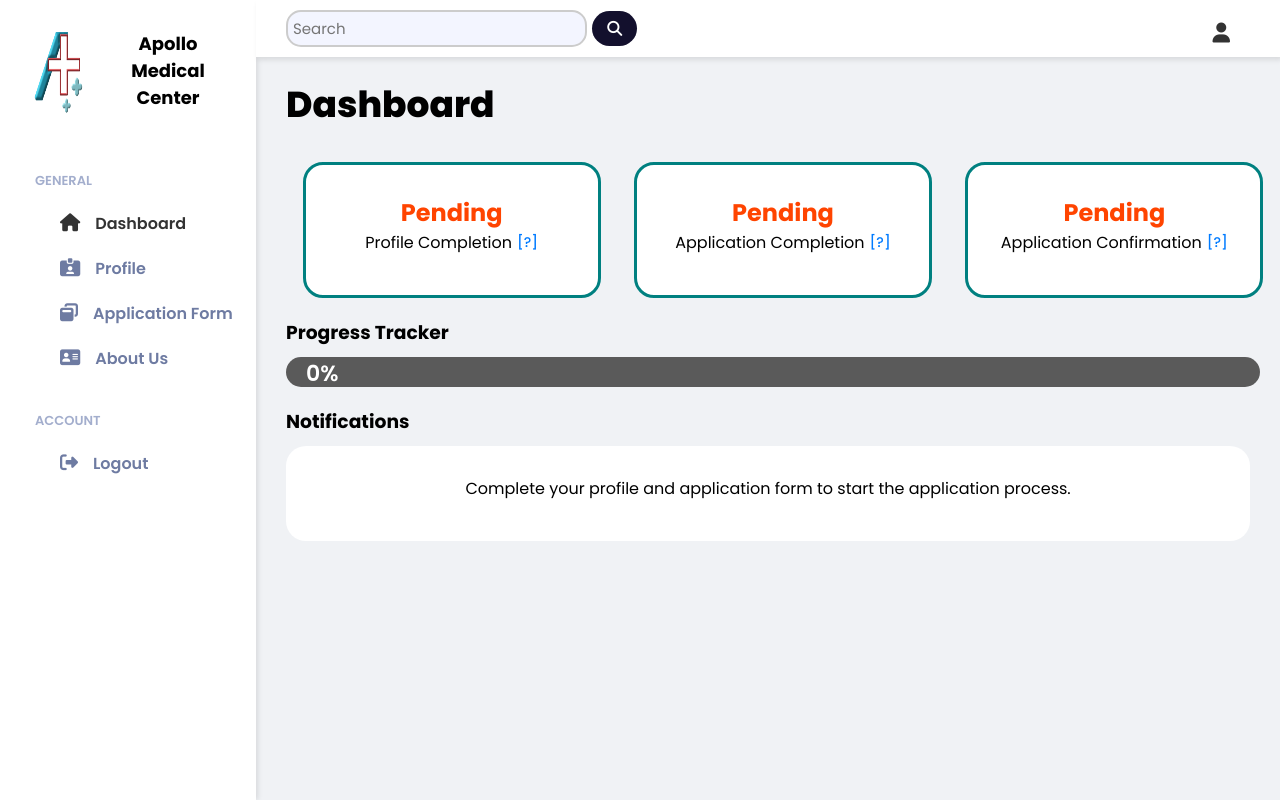
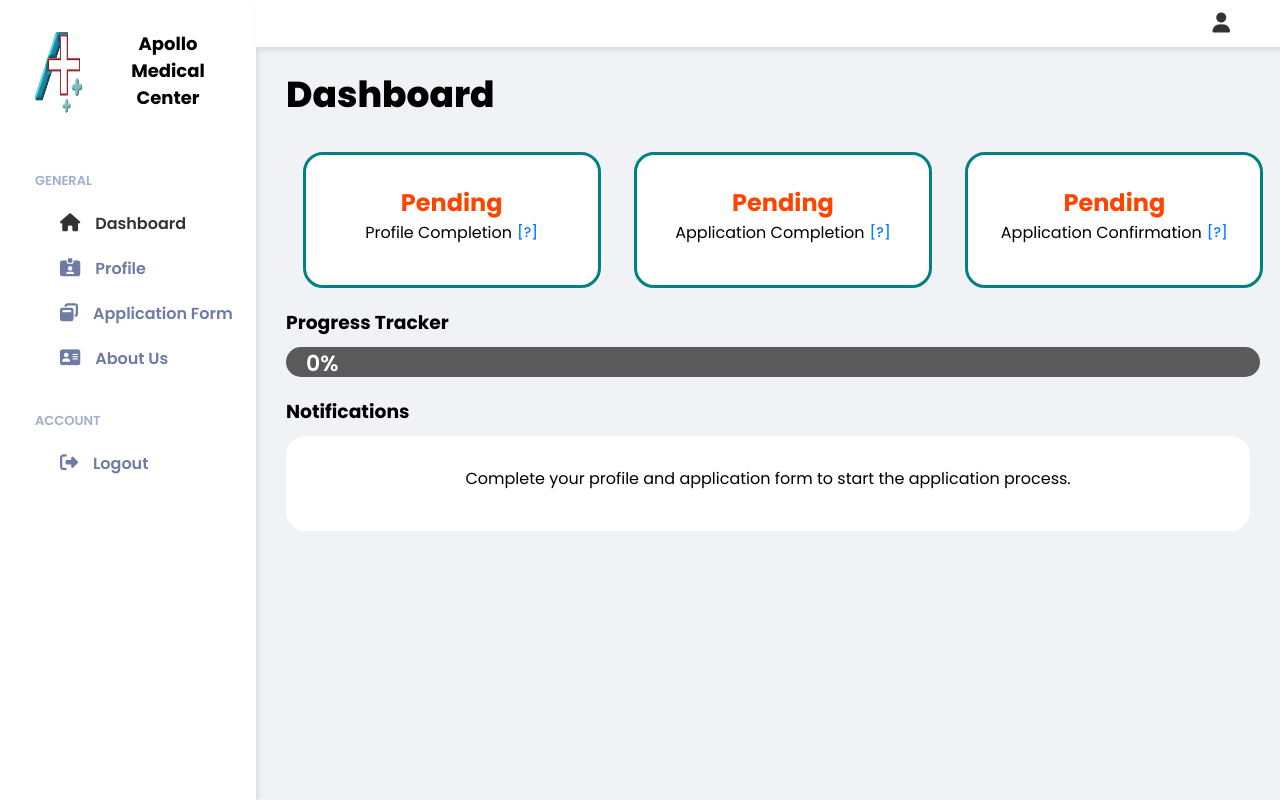
Before and after one commit to briansuhh/Apollo-Med-Center, a SvelteKit app: page /main in a window 1280 px wide. Built offline with nearby package versions, Linux system fonts and the light colour scheme.

Commit message:
remove search icon on user side

```diff
--- a/src/components/ApplicationForm.svelte
+++ b/src/components/ApplicationForm.svelte
@@ -87,7 +87,6 @@
         // Check arrays separately for non-empty
         const arrayFields = [
             applicant.departmentSpecialties,
-            applicant.postDepartmentSpecialties
         ];
 
         const isComplete = fields.every((field, index) => {
--- a/src/components/Topbar.svelte
+++ b/src/components/Topbar.svelte
@@ -22,8 +22,8 @@
 </script>
 
 <header>
-    <input type="text" placeholder="Search">
-    <button><i class="fa-solid fa-magnifying-glass buttonIcon"></i></button>
+    <!-- <input type="text" placeholder="Search">
+    <button><i class="fa-solid fa-magnifying-glass buttonIcon"></i></button> -->
     <h3 class="user"><i class="fa-solid fa-user icon"></i>{fullName}</h3>
   </header>
 
@@ -60,32 +60,4 @@
     color: #333;
     font-size: 20px;
   }
-
-  button {
-    background-color: #13102d;
-    border: none;
-    border-radius: 20px;
-    padding: 9.5px 15px;
-    margin: 0;
-    margin-left: 5px;
-  }
-
-  .buttonIcon {
-    color: #fff;
-    font-size: 15px;
-  }
-
-  header input[type="text"] {
-    width: 30%;
-    padding: 5px;
-    font-family: "Poppins", sans-serif;
-    font-weight: 400;
-    font-style: normal;
-    font-size: 15px;
-    border: 2px solid #ccc;
-    border-radius: 15px;
-    margin-left: 20px;
-    background-color: #f3f5ff;
-  }
-
 </style>
--- a/src/lib/db.js
+++ b/src/lib/db.js
@@ -3,7 +3,7 @@ import mysql from 'mysql2/promise';
 const pool = mysql.createPool({
     host: 'localhost',
     user: 'root',
-    password: '1234',
+    password: 'password',
     database: 'apollomedcenter',
     timezone: '+00:00',
 });
```
